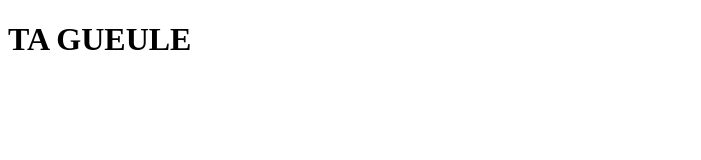
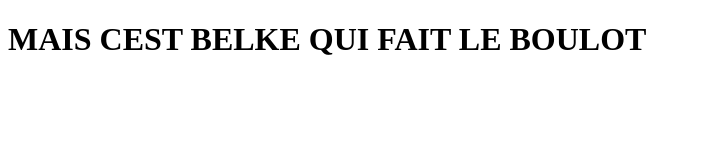
Before and after one commit to bkbouazza/kubernetes, a plain HTML site: page ftservices/nginx/index.html in a window 1280 px wide. Shown: the whole page, without its empty margins (0-701 px from the left). Drawn offline with Linux system fonts and the light colour scheme.

Commit message:
ca marche connard

```diff
--- a/ftservices/nginx/index.html
+++ b/ftservices/nginx/index.html
@@ -1,9 +1,9 @@
 <!DOCTYPE html>
 <head>
-  <title>FERME BIEN</title>
+  <title>42 cest chouette</title>
 </head>
 <html>
   <body>
-    <h1>TA GUEULE</h1>
+    <h1>MAIS CEST BELKE QUI FAIT LE BOULOT</h1>
   </body>
 </html>
```
Also changed, not shown: 5 other files.
